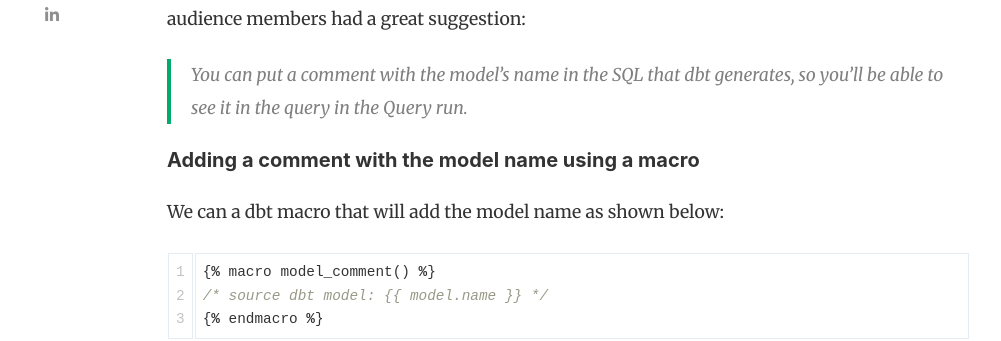
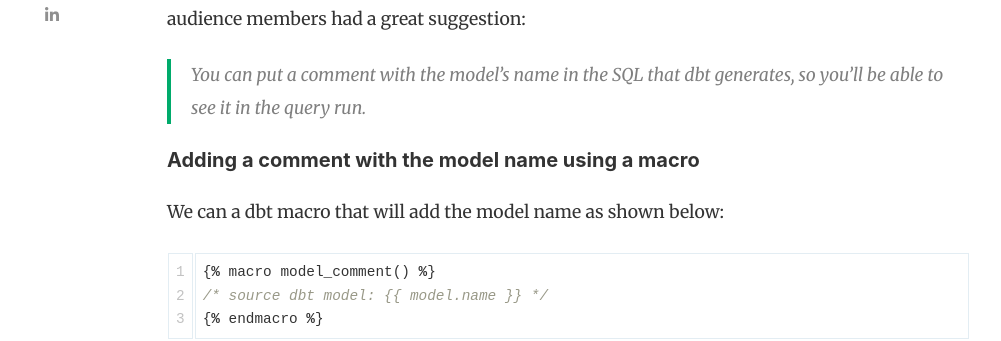
Before and after one commit to jaygrossman/jaygrossman.github.io, a Jekyll site: the page built from _posts/2024-10-10-associating_dbt_models_to_queries_in_snowflake.md, in a window 1280 px wide and 900 px high, scrolled down 2529 px. Shown: the part 196-537 px from the top of the window, without its empty margins (118-1119 px from the left). Built offline with Jekyll 4.4.1, drawn with Linux system fonts in a browser that asks for light colours; nearby versions of some CDN libraries; comment, search, counter and statistics services are not loaded.

Commit message:
associating_dbt_models_to_queries_in_snowflake

```diff
--- a/_posts/2024-10-10-associating_dbt_models_to_queries_in_snowflake.md
+++ b/_posts/2024-10-10-associating_dbt_models_to_queries_in_snowflake.md
@@ -36,7 +36,7 @@ comments: false
 
 <p>While the moderator of the session did not have much interest providing a solution, one of the audience members had a great suggestion:</p>
 
-> You can put a comment with the model's name in the SQL that dbt generates, so you'll be able to see it in the query in the Query run.
+> You can put a comment with the model's name in the SQL that dbt generates, so you'll be able to see it in the query run.
 
 <h5>Adding a comment with the model name using a macro</h5>
 
```
